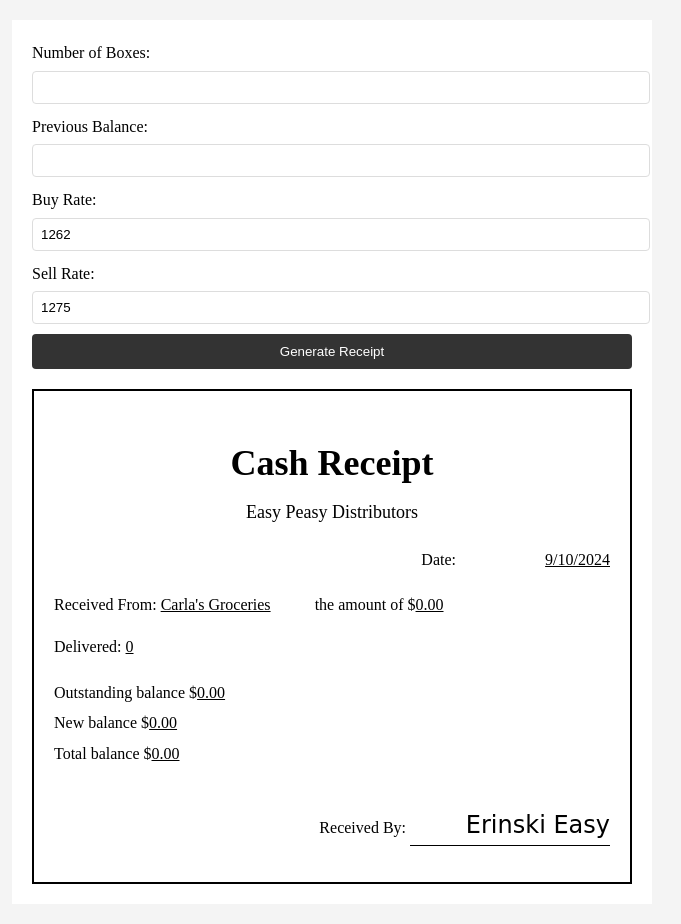
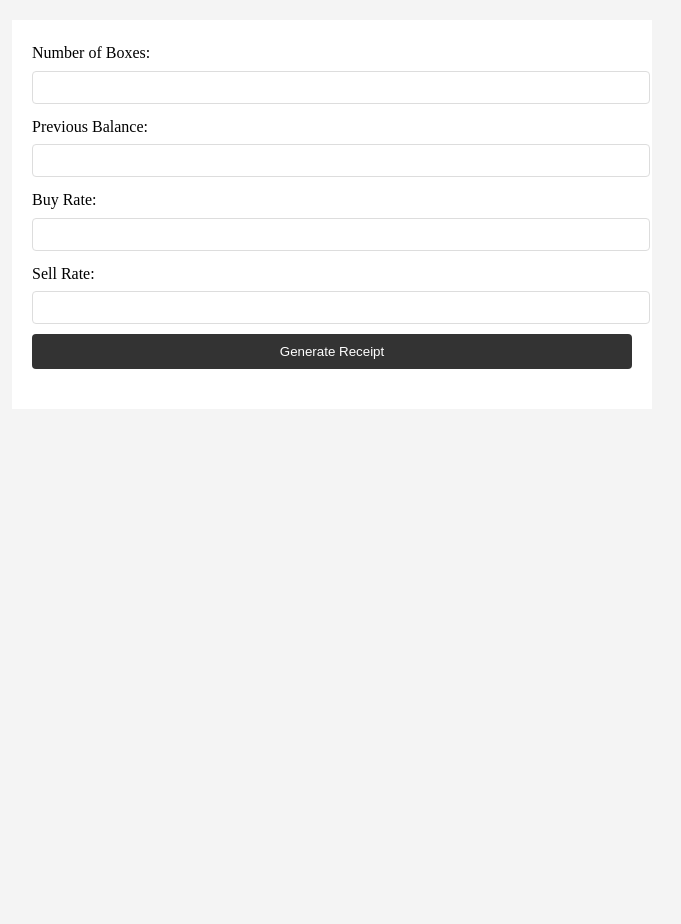
Before and after one commit to erinskieasy/Receipt-calculator-and-generator, a Python web app: template templates/index.html in a window 1280 px wide. Shown: the whole page, without its empty margins (308-989 px from the left). After the commit the page ends 369 px from the top, so only its background shows below. Run offline with Jinja, Linux system fonts and the light colour scheme; the template is opened without the code that fills it: most values are stand-ins (such as "Sample title", 1, 10 or a date in 2020).

```diff
--- a/templates/index.html
+++ b/templates/index.html
@@ -1,3 +1,4 @@
+
 <!DOCTYPE html>
 <html lang="en">
 <head>
@@ -6,33 +7,39 @@
     <title>Cash Receipt Generator</title>
     <link rel="stylesheet" href="{{ url_for('static', filename='css/style.css') }}">
 </head>
+    <!-- not using this again -->
 <body>
     <div class="container">
         <form id="receipt-form">
             <label for="num-boxes">Number of Boxes:</label>
             <input type="number" id="num-boxes" required>
+
             <label for="prev-balance">Previous Balance:</label>
             <input type="number" id="prev-balance" step="0.01" required>
+
             <label for="buy-rate">Buy Rate:</label>
-            <input type="number" id="buy-rate" step="0.01" required value="1262">
+            <input type="number" id="buy-rate" step="0.01" required>
+
             <label for="sell-rate">Sell Rate:</label>
-            <input type="number" id="sell-rate" step="0.01" required value="1275">
+            <input type="number" id="sell-rate" step="0.01" required>
+
             <button type="submit">Generate Receipt</button>
         </form>
 
-        <div id="receipt" class="receipt">
-            <h1>Cash Receipt</h1>
-            <p class="company">Easy Peasy Distributors</p>
-            <p class="date">Date: <span id="date" class="underline">{{ today }}</span></p>
-            <p class="received-from">Received From: <span class="underline">Carla's Groceries</span> the amount of $<span id="amount" class="underline">0.00</span></p>
-            <p class="delivered">Delivered: <span id="delivered" class="underline">0</span></p>
+        <div id="receipt" class="receipt" style="display: none;">
+            <h1>CASH RECEIPT</h1>
+            <p class="company">Zeeshan Fruits and Vegetables</p>
+            <p class="date">Date: {{ today }}</p>
+            <p class="received-from">Received from: <span class="underline"></span></p>
+            <p class="delivered">Delivered: <span class="underline" id="delivered"></span></p>
+            <p>Amount: $<span id="amount"></span></p>
             <div class="balance-section">
-                <p>Outstanding balance $<span id="outstanding-balance" class="underline">0.00</span></p>
-                <p>New balance $<span id="new-balance" class="underline">0.00</span></p>
-                <p>Total balance $<span id="total-balance" class="underline">0.00</span></p>
+                <p>Outstanding Balance: $<span id="outstanding-balance"></span></p>
+                <p>New Balance: $<span id="new-balance"></span></p>
+                <p>Total Balance: $<span id="total-balance"></span></p>
             </div>
             <div class="signature-section">
-                <p>Received By: <span class="signature">Erinski Easy</span></p>
+                <p>Signature: <span class="signature">Zeeshan</span></p>
             </div>
         </div>
     </div>
```
